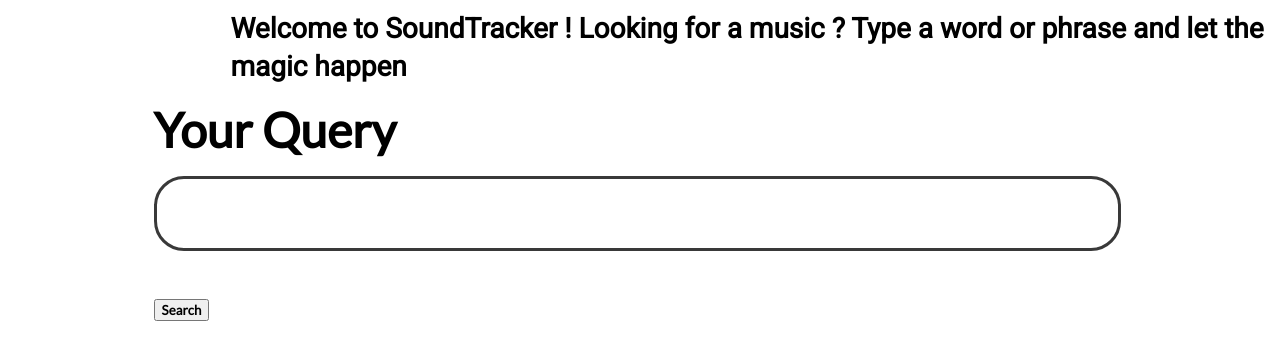
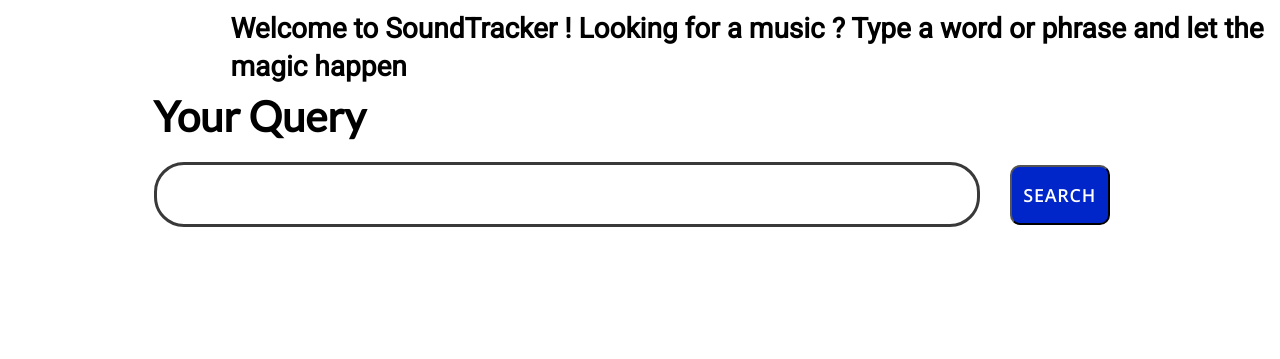
Before and after one commit to frannavg/WTM_SoundTracker, a React (Vite) app in the folder SoundTracker/: page / in a window 1280 px wide. Shown: the part 305-664 px from the top of the page. Built offline with nearby package versions, Linux system fonts and the light colour scheme.

Commit message:
Botao/ Toast/ Login_API_Musixmatch configurados

```diff
--- a/SoundTracker/index.html
+++ b/SoundTracker/index.html
@@ -5,7 +5,7 @@
     <link rel="icon" type="image/png" href="./src/assets/favicon_note.png" />
     <link rel="preconnect" href="https://fonts.googleapis.com">
     <link rel="preconnect" href="https://fonts.gstatic.com" crossorigin>
-    <link href="https://fonts.googleapis.com/css2?family=Lato&family=Roboto&display=swap" rel="stylesheet">
+    <link href="https://fonts.googleapis.com/css2?family=Lato&family=Open+Sans:wght@600&family=Roboto&display=swap" rel="stylesheet">
     <meta name="viewport" content="width=device-width, initial-scale=1.0" />
     <title>SoundTracker</title>
   </head>
--- a/SoundTracker/package.json
+++ b/SoundTracker/package.json
@@ -9,8 +9,10 @@
     "preview": "vite preview"
   },
   "dependencies": {
+    "axios": "^1.0.0",
     "react": "^18.2.0",
-    "react-dom": "^18.2.0"
+    "react-dom": "^18.2.0",
+    "react-toastify": "^9.0.8"
   },
   "devDependencies": {
     "@types/react": "^18.0.17",
--- a/SoundTracker/src/components/QueryInput/QueryInput.scss
+++ b/SoundTracker/src/components/QueryInput/QueryInput.scss
@@ -5,10 +5,10 @@
     padding: 0px;
 
     position: absolute;
-    width: 84%;
+    width: 77%;
     height: 190px;
     left: 12%;
-    top: 389px;
+    top: 375px;
 
     border-radius: 114px;
 }
@@ -20,7 +20,7 @@
     font-family: 'Lato';
     font-style: normal;
     font-weight: 700;
-    font-size: 48px;
+    font-size: 42px;
     line-height: 92px;
 }
 
@@ -28,19 +28,10 @@
     /* Input */
     box-sizing: border-box;
     font-size: 32px;
-    font-style: bold;
+    font-style: black;
     padding: 0 20px;
 
-    /* Auto layout */
-
-    display: flex;
-    flex-direction: row;
-    justify-content: space-between;
-    align-items: center;
-    gap: 252px;
-
-    width: 90%;
-    height: 75px;
+    height: 65px;
 
     background: #FFFFFF;
     border: 3px solid #393939;
@@ -53,3 +44,30 @@
     align-self: stretch;
     flex-grow: 1;
 }
+
+.buttonInput{
+    margin: 0 3%;
+
+    width: 100px;
+    height: 60px;
+    border-radius: 10px;
+    background-color: #0026CA;
+    /* Button Text */
+
+    font-family: 'Open Sans', sans-serif;
+    font-style: normal;
+    font-weight: 600;
+    font-size: 18px;
+    line-height: 20px;
+
+
+    text-align: center;
+    letter-spacing: 0.75px;
+    text-transform: uppercase;
+    color: white;
+
+}
+
+.queryButtonWrapper{
+    justify-content: space-around;
+}
--- a/SoundTracker/src/components/QueryInput/QueryInput.tsx
+++ b/SoundTracker/src/components/QueryInput/QueryInput.tsx
@@ -1,25 +1,58 @@
-import React from "react";
+import React, { useState } from "react";
 import './QueryInput.scss';
+import axios from "axios";
+import "react-toastify/dist/ReactToastify.css";
+import { toast, ToastContainer, Zoom, Bounce } from "react-toastify";
 
 export function QueryInput(){
+    /*API linkeys*/
+    const API_KEY: string = "53f18fdc77538571811fdbb46d965d72";
 
-/*     function onInputchange(e) {
-        this.setState({
-          [e.target.name]: e.target.value
-        });
-      } */
+    /*States*/
+    const [query, setQuery] = useState("");
+
+    /*Handle Functions*/
+    function handleClick(event: any): void {
+        event.preventDefault();
+        console.log("handleClick called", event, query)
+        if (query.length === 0){
+            console.log("No query selected");
+            toast.error("Please enter a track !");
+            return;
+        }
+        else{
+            toast.success("Check your results below !");
+        }
+
+    }
+
+    function handleChange(event: any): void {
+        event.preventDefault();
+        setQuery(event.target.value);
+        console.log(query);
+    }
 
     return (
         <div className="containerQuery">
+            <ToastContainer/>
             <label className="queryLabel">
                 Your Query
-                <input
-                        className="queryInput"
-                        name="inputMusic"
-                        type="text"
-                />
+                <div className="queryButtonWrapper" style={{display:"flex"}}>
+                    <input
+                            className="queryInput"
+                            name="inputMusic"
+                            type="text"
+                            onChange={handleChange}
+                            value={query}
+                            autoComplete="off"
+                    />
+                    <button
+                            className="buttonInput"
+                            onClick={handleClick}>
+                        Search
+                    </button>
+                </div>
             </label>
-            <button >Search</button>
         </div>
     )
 }
```
Also changed, not shown: 1 other file (tests, documents, lock files or other folders).
